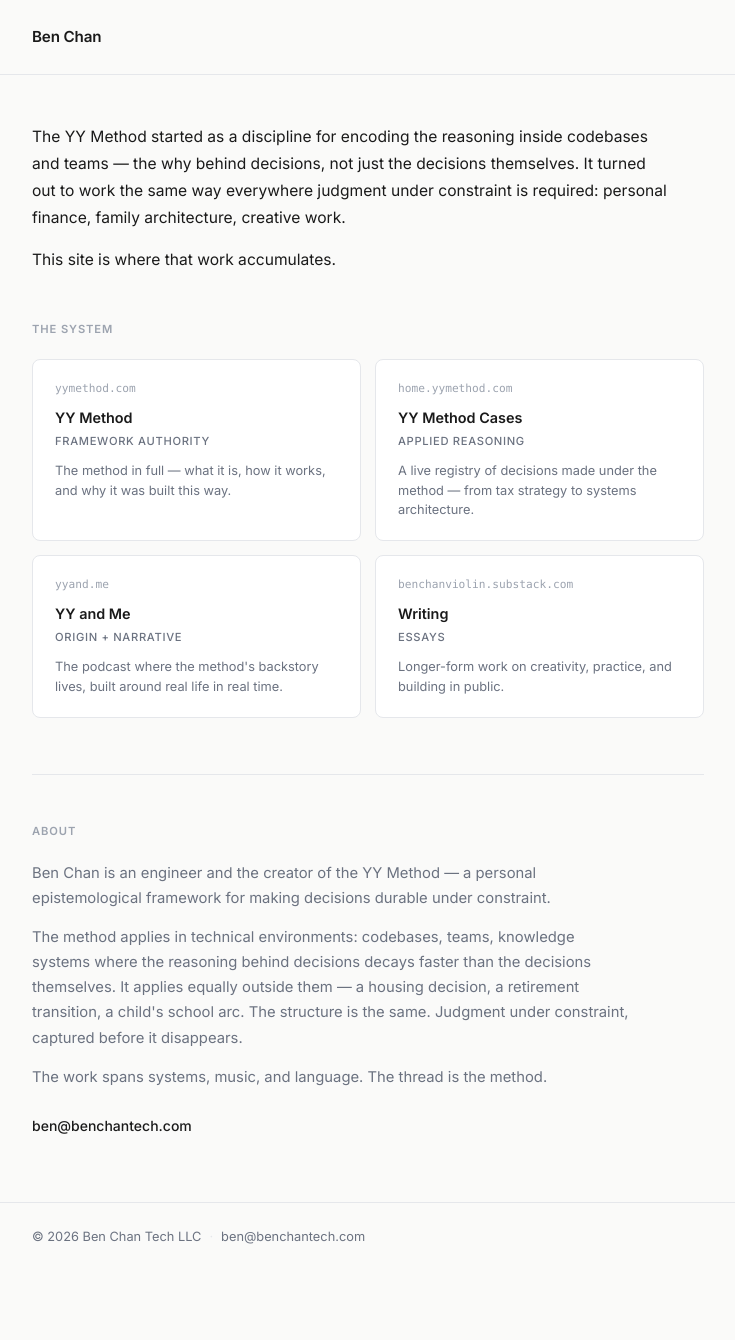
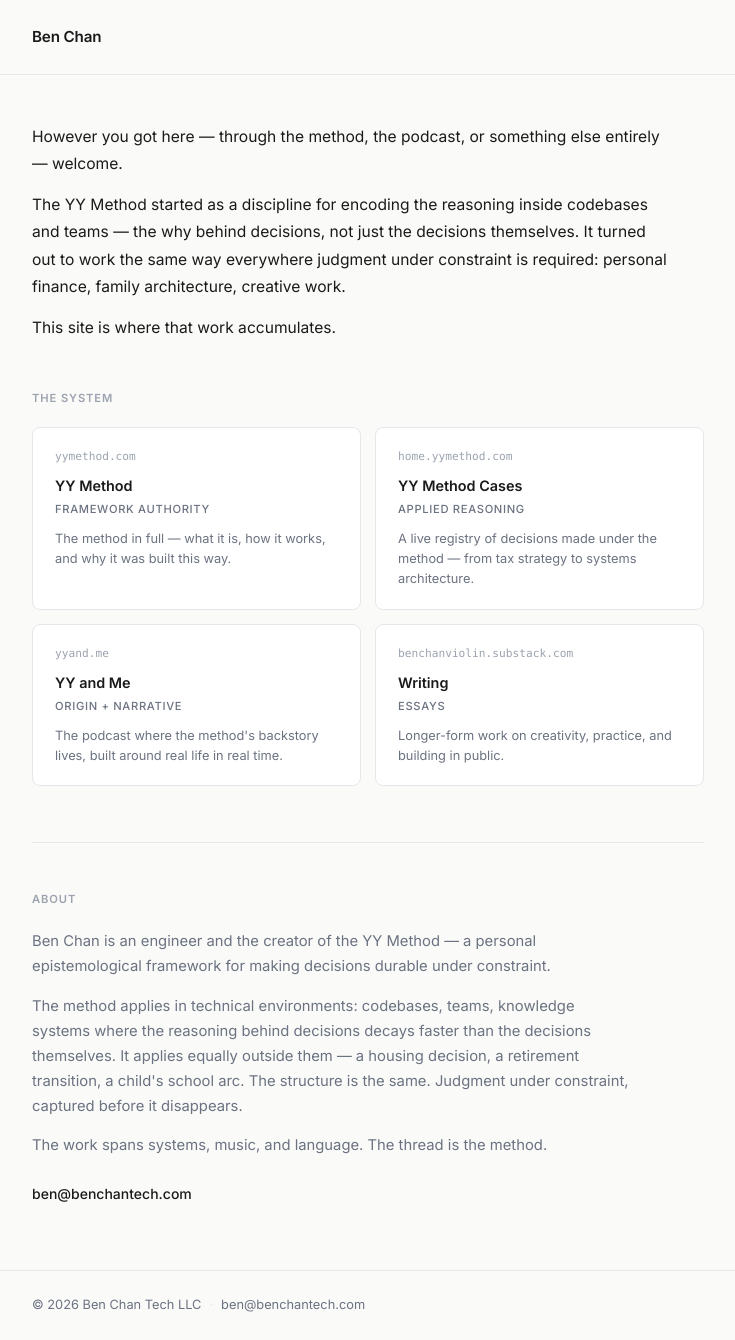
Before and after one commit to benchantech/blog, a Jekyll site: the page built from index.md, in a window 1280 px wide. Shown: the whole page, without its empty margins (272-1007 px from the left). Built offline with Jekyll 4.4.1, drawn with Linux system fonts in a browser that asks for light colours; before the commit the page ends 1271 px from its top, so only the background shows below that.

Commit message:
Add welcoming opening sentence to hub intro
Co-Authored-By: Claude Sonnet 4.6 <noreply@anthropic.com>

```diff
--- a/index.md
+++ b/index.md
@@ -5,6 +5,7 @@ description: Ben Chan is an engineer and the creator of the YY Method — a fram
 ---
 
 <section class="intro">
+  <p>However you got here — through the method, the podcast, or something else entirely — welcome.</p>
   <p>The YY Method started as a discipline for encoding the reasoning inside codebases and teams — the why behind decisions, not just the decisions themselves. It turned out to work the same way everywhere judgment under constraint is required: personal finance, family architecture, creative work.</p>
   <p>This site is where that work accumulates.</p>
 </section>
```
